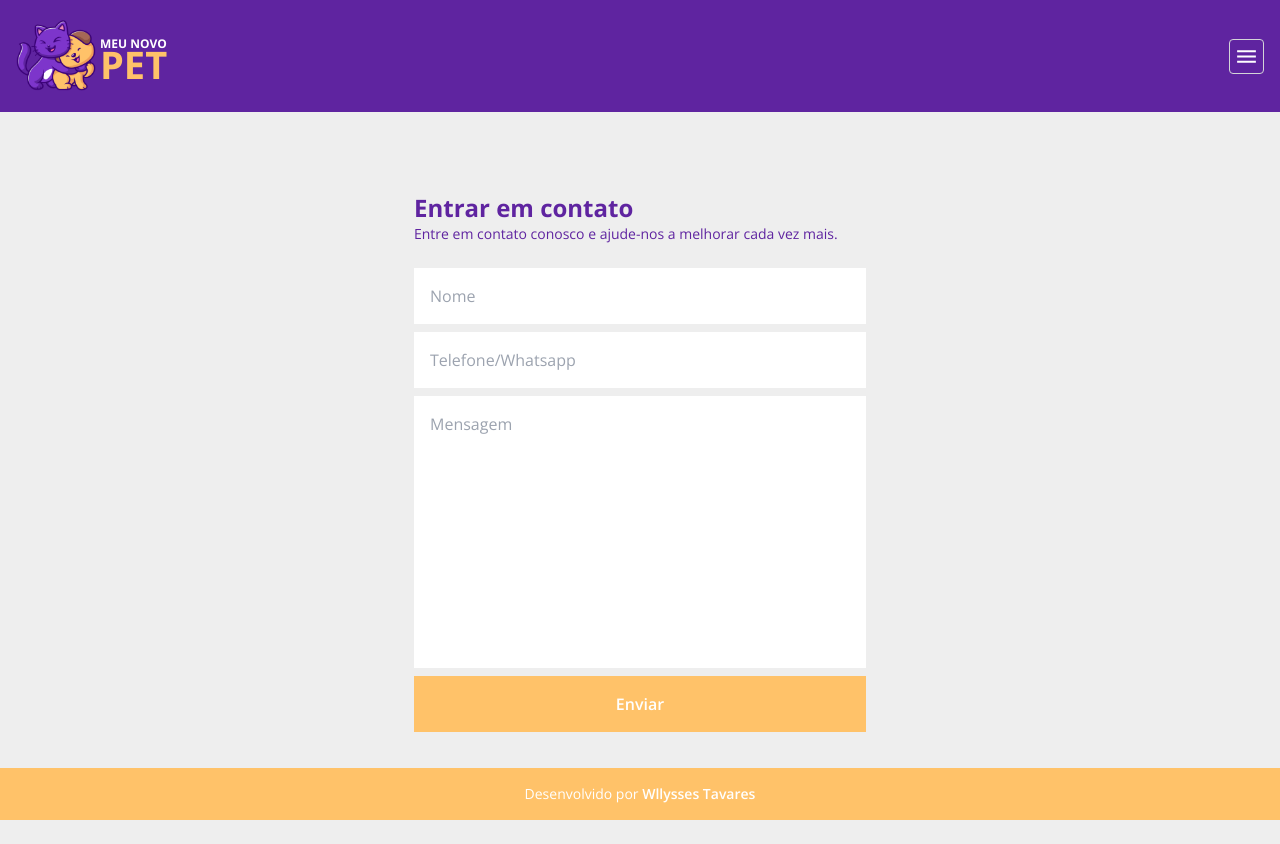
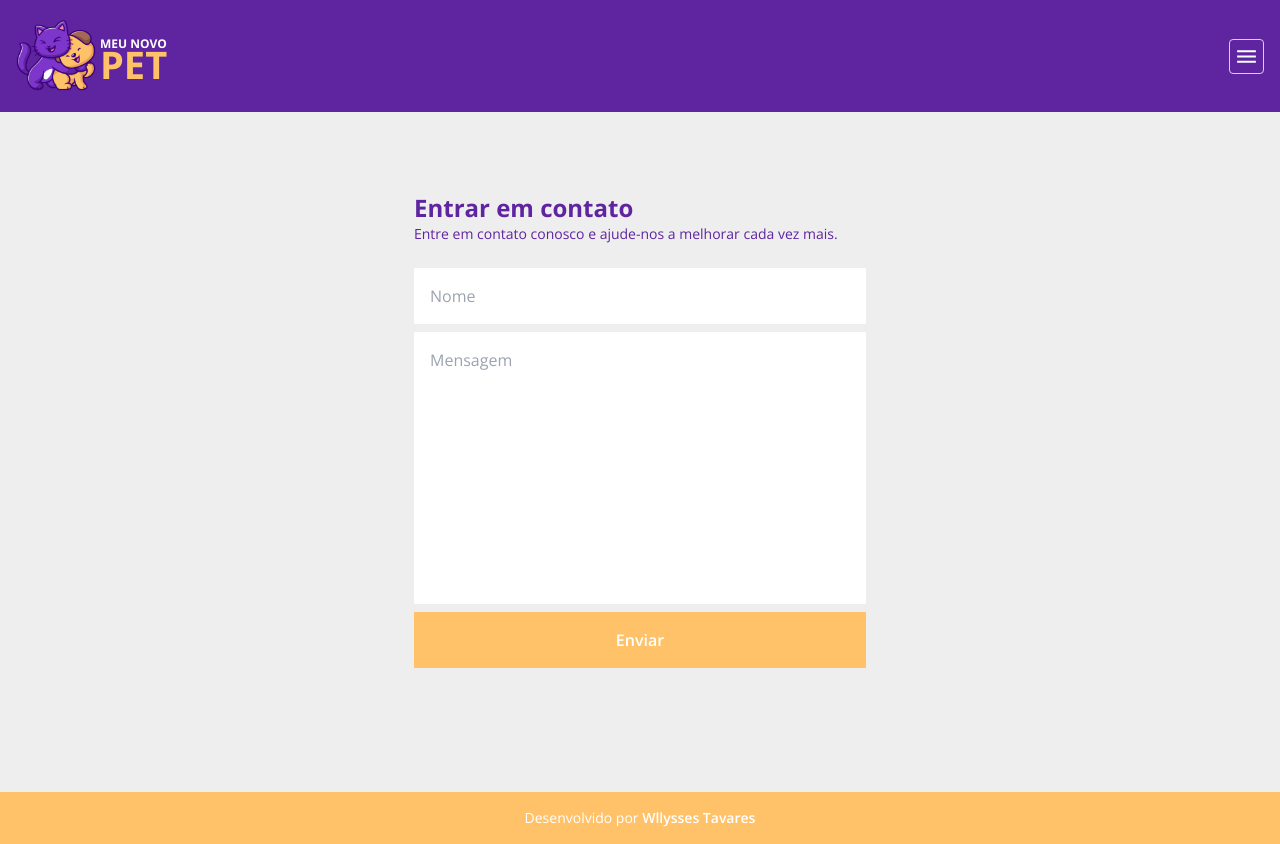
Before and after one commit to wllysses/meu-novo-pet-app, a Next.js app: page /contato in a window 1280 px wide. Before the commit the page ends 820 px from the top, so only its background shows below. Built offline with nearby package versions, Linux system fonts and the light colour scheme.

Commit message:
fix: bug fixed on app

```diff
--- a/src/app/contato/page.tsx
+++ b/src/app/contato/page.tsx
@@ -1,37 +1,53 @@
+"use client";
+
+import { useState } from "react";
 import { Footer } from "@/components/Footer";
 import { Header } from "@/components/Header";
 
 export default function Contato() {
+
+  const [name, setName] = useState("");
+  const [message, setMessage] = useState("");
+
   return (
     <>
       <Header />
-      <main className="max-w-[500px] mx-auto mt-20 px-6 min-h-[72vh]">
+      <main className="max-w-[500px] mx-auto mt-20 px-6 min-h-[75vh]">
         <div className="text-primary-color mb-6">
           <h3 className="font-bold text-2xl">Entrar em contato</h3>
           <p className="text-sm">
             Entre em contato conosco e ajude-nos a melhorar cada vez mais.
           </p>
         </div>
-        <form className="w-full flex flex-col gap-2">
+        <div className="w-full flex flex-col gap-2">
           <input
             type="text"
             className="p-4 outline-primary-color"
             placeholder="Nome"
-          />
-          <input
-            type="text"
-            className="p-4 outline-primary-color"
-            placeholder="Telefone/Whatsapp"
+            onChange={(e) => setName(e.target.value)}
+            required
           />
           <textarea
             className="resize-none p-4 outline-primary-color"
             rows={10}
+            onChange={(e) => setMessage(e.target.value)}
             placeholder="Mensagem"
+            required
           />
-          <button className="bg-secondary-color p-4 text-white font-semibold hover:bg-[#f5c98c]">
-            Enviar
-          </button>
-        </form>
+          <a
+            href={`https://api.whatsapp.com/send?phone=5583988745654&text=Ol%C3%A1.%20Me%20chamo%20${name}%20e%20minha%20tenho%20a%20seguinte%20mensagem:%20${message}`}
+            target="_blank"
+            className="w-full"
+            >
+              <button
+                type="button"
+                className="w-full bg-secondary-color p-4 text-white font-semibold hover:bg-[#f5c98c]"
+                disabled={!name || !message}
+              >
+                Enviar
+              </button>
+          </a>
+        </div>
       </main>
       <Footer />
     </>
--- a/src/app/pets/[id]/page.tsx
+++ b/src/app/pets/[id]/page.tsx
@@ -1,8 +1,8 @@
+import { IoLogoWhatsapp, IoCall } from "react-icons/io5";
+import { api } from "@/services/api";
 import { Footer } from "@/components/Footer";
 import { Header } from "@/components/Header";
 import { Spinner } from "@/components/Spinner";
-import { api } from "@/services/api";
-import { IoLogoWhatsapp, IoCall } from "react-icons/io5";
 
 interface ParamsProps {
   params: {
@@ -66,10 +66,15 @@ export default async function Pet({ params: { id } }: ParamsProps) {
                 </button>
               <button
                 className="w-full bg-secondary-color p-2 rounded text-white font-semibold flex items-center justify-center gap-2 hover:bg-[#f5c98c]"
-                disabled
               >
-                <IoCall size={20} />
-                Ligar
+                <a
+                    href={`tel:+55${pet.usuario.telefone}`}
+                    target="_blank"
+                    className="w-full flex items-center justify-center gap-2"
+                  >
+                    <IoCall size={20} />
+                    Ligar
+                  </a>
               </button>
             </div>
           </section>
--- a/src/app/pets/page.tsx
+++ b/src/app/pets/page.tsx
@@ -8,6 +8,8 @@ import { Spinner } from "@/components/Spinner";
 export default async function Pets() {
 
     const pets: PetCardProps[] = await api.getAllPets();
+
+    if(!pets) return <Spinner />;
 
     return (
         <>
--- a/src/components/Aside/index.tsx
+++ b/src/components/Aside/index.tsx
@@ -1,15 +1,31 @@
+"use client";
+
 import Image from "next/image";
 import Link from "next/link";
+import { useRouter } from "next/navigation";
 import {
   MdOutlinePets,
   MdOutlineCreateNewFolder,
   MdLogout,
 } from "react-icons/md";
+import { destroyCookie } from "nookies";
 import logo from "@/assets/images/logo.png";
 
 export function Aside() {
+
+  const router = useRouter();
+
+  function userLogOut() {
+    destroyCookie(null, 'token');
+    destroyCookie(null, 'nome');
+    destroyCookie(null, 'id');
+
+    router.push("/");
+  }
+
   return (
     <aside className="max-w-xs w-full bg-primary-color px-4 py-8 max-md:max-w-full">
+        <Link href="/">
           <header className="flex items-center justify-center gap-1 relative">
             <Image src={logo} alt="Meu Novo Pet Logo" width={80} />
             <div className="flex flex-col mt-4">
@@ -19,6 +35,7 @@ export function Aside() {
               <h1 className="text-secondary-color font-bold text-[38px]">PET</h1>
             </div>
           </header>
+        </Link>
       <nav className="mt-8">
         <ul className="flex flex-col gap-2 text-white text-lg font-semibold">
           <Link href="/dashboard/meus-pets">
@@ -33,12 +50,12 @@ export function Aside() {
               Cadastrar pet
             </li>
           </Link>
-          <Link href="/">
+          <button onClick={userLogOut}>
             <li className="flex items-center gap-2 p-1 rounded hover:bg-white hover:text-primary-color">
               <MdLogout />
               Sair
             </li>
-          </Link>
+          </button>
         </ul>
       </nav>
     </aside>
--- a/src/components/Header/index.tsx
+++ b/src/components/Header/index.tsx
@@ -1,14 +1,9 @@
-"use client";
-
 import Image from "next/image";
 import Link from "next/link";
-import { useRouter } from "next/navigation";
 import logo from "@/assets/images/logo.png";
-import { Menu } from "../Menu";
+import { Navbar } from "@/components/Navbar";
 
 export function Header() {
-
-  const router = useRouter();
 
   return (
     <header className="bg-primary-color p-4 w-full">
@@ -24,38 +19,7 @@ export function Header() {
             </div>
           </div>
         </Link>
-        {/* <nav className="text-white font-semibold">
-          <ul className="flex items-center gap-8 cursor-pointer">
-            <li className="hover:text-secondary-color">
-              <Link href="/">Início</Link>
-            </li>
-            <li className="hover:text-secondary-color">
-              <Link href="/pets">Pets</Link>
-            </li>
-            <li className="hover:text-secondary-color">
-              <Link href="/contato">Contato</Link>
-            </li>
-            <li className="hover:text-secondary-color">
-              <Link href="/sobre">Sobre</Link>
-            </li>
-          </ul>
-        </nav>
-        <div className="flex items-center gap-4">
-          <button
-            className="bg-secondary-color rounded px-4 py-2 font-bold text-primary-color hover:bg-[#f5c98c]"
-            onClick={() => router.push("/cadastro")}
-          >
-            Cadastre-se
-          </button>
-          <button
-            className="bg-secondary-color rounded px-4 py-2 font-bold text-primary-color hover:bg-[#f5c98c]"
-            onClick={() => router.push("/login")}
-          >
-            Entrar
-          </button>
-        </div> */}
-
-        <Menu />
+        <Navbar />
       </div>
     </header>
   );
--- a/src/components/Modal/index.tsx
+++ b/src/components/Modal/index.tsx
@@ -41,7 +41,7 @@ export function Modal({ petId, status }: ModalProps) {
       </button>
 
       {isOpen ? (
-        <div className="h-screen w-full bg-zinc-800 bg-opacity-50 fixed top-0 left-0 flex items-center justify-center">
+        <div className="h-screen w-full bg-zinc-800 bg-opacity-50 fixed top-0 left-0 flex items-center justify-center z-50">
           <div className="max-w-lg w-full bg-white rounded p-4">
             <header className="flex items-center justify-between text-primary-color font-bold border-b border-primary-color pb-2">
               <h2>ATUALIZAR STATUS DO PET</h2>
--- a/src/components/Menu/index.tsx
+++ b/src/components/Navbar/index.tsx
@@ -6,7 +6,7 @@ import { useState } from "react";
 import { MdMenu } from "react-icons/md";
 import { destroyCookie, parseCookies } from "nookies";
 
-export function Menu() {
+export function Navbar() {
   const router = useRouter();
   const { token, nome } = parseCookies();
 
@@ -34,7 +34,7 @@ export function Menu() {
       />
     </button>
       {isOpen ? (
-        <div className="w-full absolute top-0 left-0 bg-primary-color shadow h-96 px-8 py-4 text-white">
+        <div className="w-full absolute top-0 left-0 bg-primary-color shadow h-96 px-8 py-4 text-white z-50">
           <header className="w-full flex items-center justify-between font-bold">
             <h3>Menu</h3>
             <button
```
Lines whose indentation alone changed are shown as unchanged.
